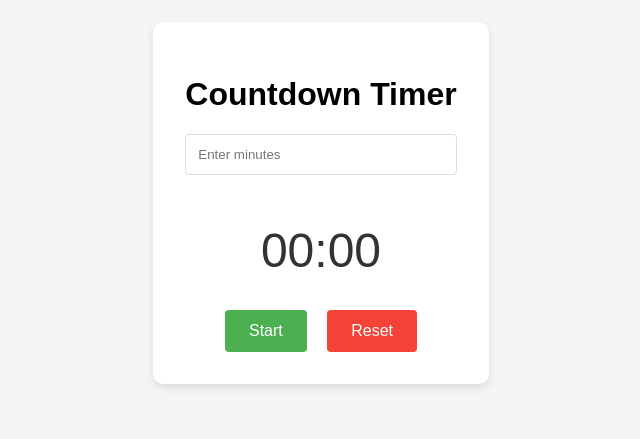
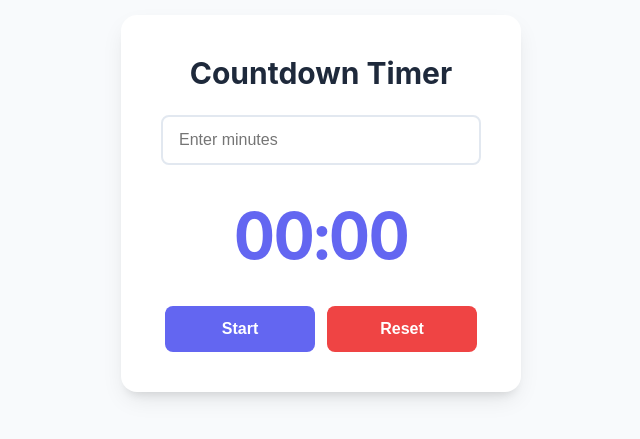
Before and after one commit to brjshshrma/countdown_timer, a website: page index.html in a window 1280 px wide. Shown: the part 197-636 px from the top of the page, without its empty margins (319-959 px from the left). Drawn offline with Linux system fonts and the light colour scheme.

Commit message:
make it a new card style

```diff
--- a/index.html
+++ b/index.html
@@ -5,62 +5,149 @@
     <meta name="viewport" content="width=device-width, initial-scale=1.0">
     <title>Countdown Timer</title>
     <style>
+        :root {
+            --primary-color: #6366f1;
+            --secondary-color: #4f46e5;
+            --danger-color: #ef4444;
+            --success-color: #22c55e;
+            --background-color: #f8fafc;
+            --card-background: #ffffff;
+            --text-primary: #1e293b;
+            --text-secondary: #64748b;
+        }
+
+        * {
+            margin: 0;
+            padding: 0;
+            box-sizing: border-box;
+        }
+
         body {
-            font-family: 'Arial', sans-serif;
+            font-family: 'Inter', -apple-system, BlinkMacSystemFont, 'Segoe UI', Roboto, sans-serif;
             display: flex;
             justify-content: center;
             align-items: center;
-            height: 100vh;
-            margin: 0;
-            background-color: #f5f5f5;
+            min-height: 100vh;
+            background-color: var(--background-color);
+            color: var(--text-primary);
         }
+
         .container {
             text-align: center;
-            padding: 2rem;
-            border-radius: 10px;
-            background-color: white;
-            box-shadow: 0 4px 8px rgba(0, 0, 0, 0.1);
+            padding: 2.5rem;
+            border-radius: 1rem;
+            background-color: var(--card-background);
+            box-shadow: 0 10px 25px -5px rgba(0, 0, 0, 0.1),
+                       0 8px 10px -6px rgba(0, 0, 0, 0.1);
+            width: 90%;
+            max-width: 400px;
+            transition: transform 0.3s ease, box-shadow 0.3s ease;
         }
+
+        .container:hover {
+            transform: translateY(-5px);
+            box-shadow: 0 20px 25px -5px rgba(0, 0, 0, 0.1),
+                       0 10px 10px -5px rgba(0, 0, 0, 0.04);
+        }
+
+        h1 {
+            font-size: 1.875rem;
+            font-weight: 700;
+            color: var(--text-primary);
+            margin-bottom: 1.5rem;
+        }
+
         .timer {
-            font-size: 3rem;
+            font-size: 4rem;
+            font-weight: 700;
             margin: 2rem 0;
-            color: #333;
+            color: var(--primary-color);
+            font-variant-numeric: tabular-nums;
+            letter-spacing: -0.025em;
         }
+
+        .input-group {
+            margin-bottom: 1.5rem;
+        }
+
+        input {
+            width: 100%;
+            padding: 0.875rem 1rem;
+            border: 2px solid #e2e8f0;
+            border-radius: 0.5rem;
+            font-size: 1rem;
+            transition: all 0.2s ease;
+            outline: none;
+        }
+
+        input:focus {
+            border-color: var(--primary-color);
+            box-shadow: 0 0 0 3px rgba(99, 102, 241, 0.1);
+        }
+
+        .button-group {
+            display: flex;
+            gap: 0.75rem;
+            justify-content: center;
+        }
+
         button {
-            padding: 0.75rem 1.5rem;
-            margin: 0 0.5rem;
+            padding: 0.875rem 1.5rem;
             border: none;
-            border-radius: 4px;
+            border-radius: 0.5rem;
+            font-size: 1rem;
+            font-weight: 600;
             cursor: pointer;
-            font-size: 1rem;
-            transition: background-color 0.3s;
+            transition: all 0.2s ease;
+            flex: 1;
+            max-width: 150px;
         }
+
         #start {
-            background-color: #4CAF50;
+            background-color: var(--primary-color);
             color: white;
         }
+
+        #start:hover {
+            background-color: var(--secondary-color);
+        }
+
         #reset {
-            background-color: #f44336;
+            background-color: var(--danger-color);
             color: white;
         }
-        input {
-            padding: 0.75rem;
-            margin-bottom: 1rem;
-            width: 100%;
-            box-sizing: border-box;
-            border: 1px solid #ddd;
-            border-radius: 4px;
+
+        #reset:hover {
+            background-color: #dc2626;
+        }
+
+        @media (max-width: 480px) {
+            .container {
+                padding: 1.5rem;
+            }
+
+            .timer {
+                font-size: 3rem;
+            }
+
+            .button-group {
+                flex-direction: column;
+            }
+
+            button {
+                max-width: 100%;
+            }
         }
     </style>
 </head>
 <body>
     <div class="container">
         <h1>Countdown Timer</h1>
-        <div>
+        <div class="input-group">
             <input type="number" id="minutes" placeholder="Enter minutes" min="1" max="60">
         </div>
         <div class="timer" id="timer">00:00</div>
-        <div>
+        <div class="button-group">
             <button id="start">Start</button>
             <button id="reset">Reset</button>
         </div>
```
